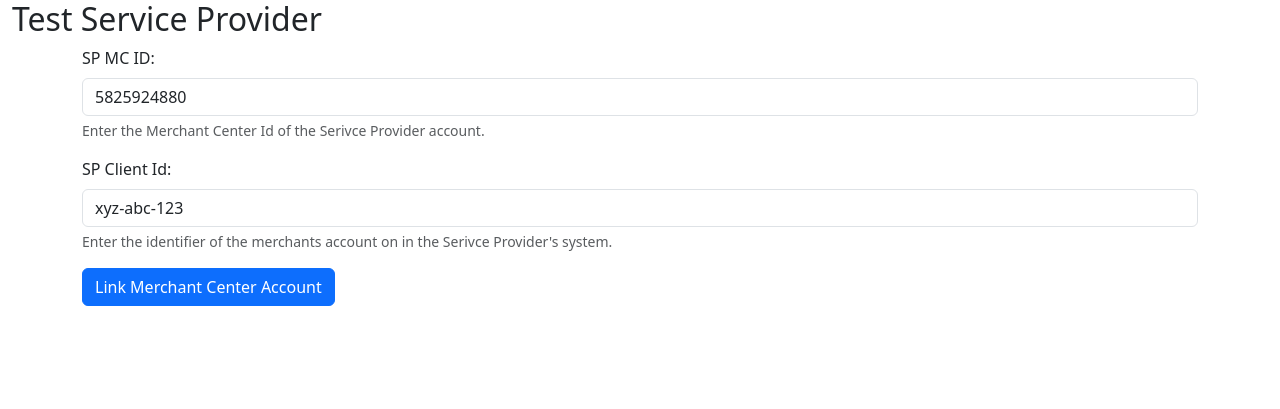
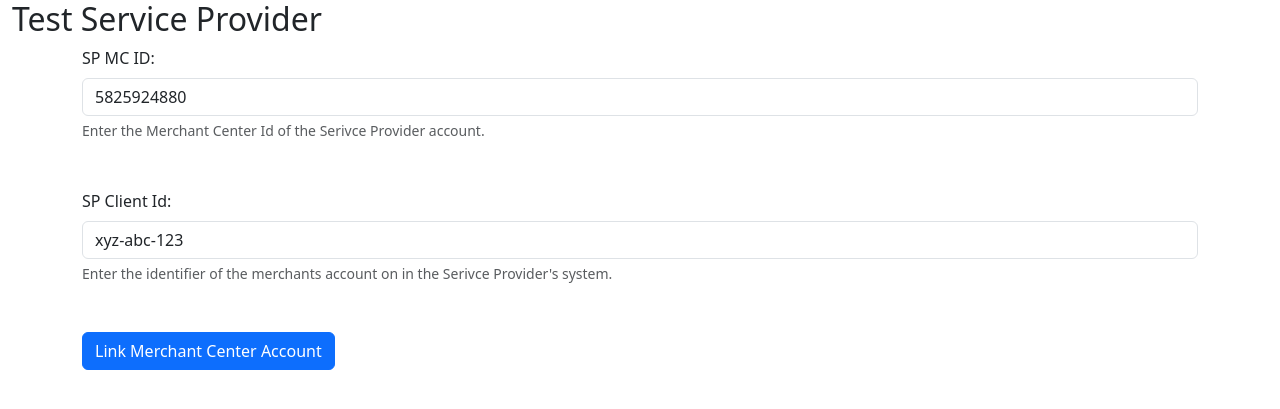
Before and after one commit to dwdii/dwdii.github.io, a Jekyll site: the page sp2/index.html, which Jekyll copies as it is, in a window 1280 px wide. Shown: the top 409 px of the page. Built offline with Jekyll 4.4.1, drawn with Linux system fonts in a browser that asks for light colours.

Commit message:
Update index.html

```diff
--- a/sp2/index.html
+++ b/sp2/index.html
@@ -13,21 +13,21 @@
 
 	<fieldset>
 		<div class="container-md">
-			<div class="mb-3">
+			<div class="mb-5">
 				<label for="spmcid" class="form-label">SP MC ID:</label>
 				<input type="text" id="spmcid" name="spmcid" class="form-control" value="5825924880">
 				<div id="spmcidHelpBlock" class="form-text">
 					Enter the Merchant Center Id of the Serivce Provider account.
 				</div>
 			</div>
-			<div class="mb-3">
+			<div class="mb-5">
 				<label for="spclientid" class="form-label">SP Client Id:</label>
 				<input type="text" id="spclientid" name="spclientid" class="form-control" value="xyz-abc-123">
 				<div id="spmcidHelpBlock" class="form-text">
 					Enter the identifier of the merchants account on in the Serivce Provider's system.
 				</div>
 			</div>
-			<div class="mb-3">
+			<div class="mb-3 mt-3">
 				<button id="linkButton" class="btn btn-primary">Link Merchant Center Account</button>
 			</div>
 		</div>
```
